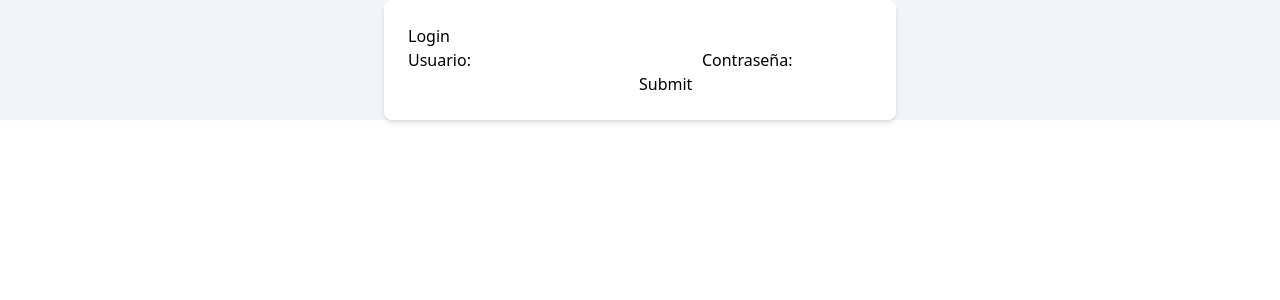
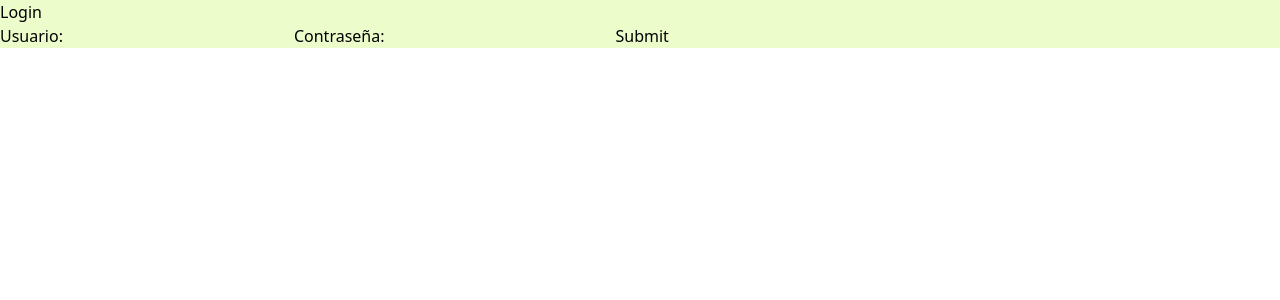
Before and after one commit to kalpizard/Team-4, a React (Vite) app in the folder Frontend/TakeTime/: page /login in a window 1280 px wide. Shown: the top 300 px of the page. Built offline with nearby package versions, Linux system fonts and the light colour scheme.

Commit message:
eliminacion de el layout

```diff
--- a/Frontend/TakeTime/src/auth/layout/AuthLayout.jsx
+++ /dev/null
@@ -1,10 +0,0 @@
-// AuthLayout.jsx
-export const AuthLayout = ({ children }) => {
-    return (
-      <div className='w-full h-full bg-slate-100 flex items-center justify-center'>
-        <div className='w-full h-full p-6 bg-white rounded-lg shadow-md max-w-lg'>
-          {children}
-        </div>
-      </div>
-    );
-  };
--- a/Frontend/TakeTime/src/auth/pages/Login.jsx
+++ b/Frontend/TakeTime/src/auth/pages/Login.jsx
@@ -2,8 +2,7 @@
 import { getUsers } from '../../services/axios.js';
 import { KJUR } from 'jsrsasign';
 import {checkTokenAvailability} from '../components/Token.jsx'
-import { AuthLayout } from '../layout/AuthLayout.jsx';
-export const Login = ({children}) => {
+export const Login = () => {
   const [username, setUsername] = useState('');
   const [password, setPassword] = useState('');
   const [errorMessage, setErrorMessage] = useState('');
@@ -57,9 +56,8 @@
   }, 60000); // Comprobar cada minuto
 
   return (
-    <AuthLayout>
       <>
-       <div>
+       <div className='w-full h-full bg-lime-100'>
         <h1>Login</h1>
         <label htmlFor="username">Usuario:</label>
         <input
@@ -84,7 +82,6 @@
         {errorMessage && <p>{errorMessage}</p>}
       </div>
     </>
-    </AuthLayout>
 
   );
 }
```
Also changed, not shown: Frontend/TakeTime/src/TakeTime/layout/prueba.md (deleted).
